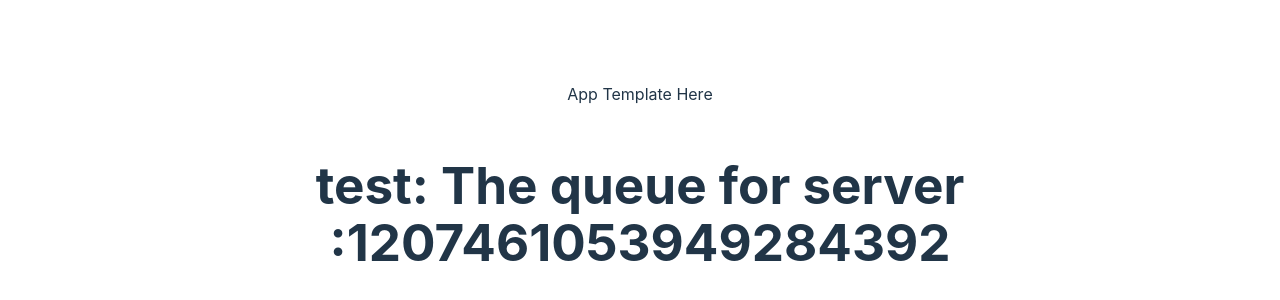
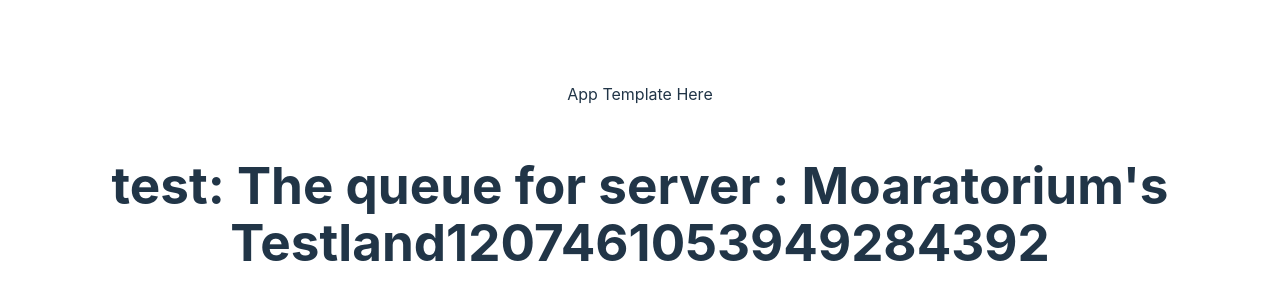
Before and after one commit to Moaratorium/randy-frontend, a Vue app: page /servers/1 in a window 1280 px wide. Shown: the part 200-500 px from the top of the page. Built offline with nearby package versions, Linux system fonts and the light colour scheme; no server answers.

Commit message:
show server name with id

```diff
--- a/src/views/server.vue
+++ b/src/views/server.vue
@@ -5,6 +5,7 @@ import { useRoute } from 'vue-router'
 
 
 const serverId = mockServer.id;
+const serverName = mockServer.name;
 const route = useRoute()
 
 const api = import.meta.env.VITE_BACKEND_API;
@@ -35,7 +36,7 @@ async function getQueue() {
 </script>
 
 <template>
-<h1>test:  The queue for server :{{ serverId }} </h1> <!-- might need to make a GET request here instead of passing variables, we'll see -->
+<h1>test:  The queue for server : {{ serverName + serverId }} </h1>
 <div v-if="loading" class="loading">Loading...</div>
 <div v-if="error" class="error">error test</div>
 <div v-if="queue" class="content">{{ queue }}</div>
```
